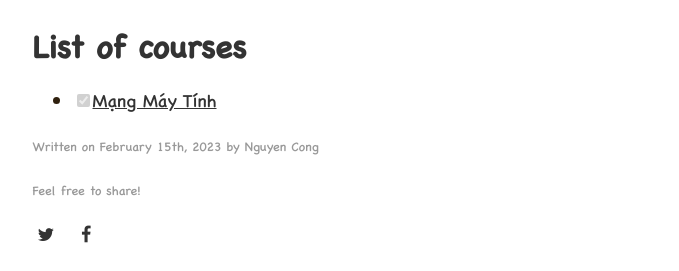
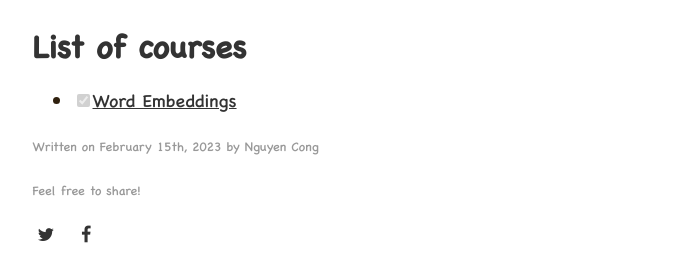
Before and after one commit to DrUnicornIT/AI-Fulzi, a Jekyll site: the page built from _posts/2023-02-15-deep-learning-for-natural-language.md, in a window 1280 px wide. Shown: the part 575-846 px from the top of the page, without its empty margins (300-979 px from the left). Built offline with Jekyll 4.4.1, drawn with Linux system fonts in a browser that asks for light colours.

Commit message:
Fix course

```diff
--- a/_data/settings.yml
+++ b/_data/settings.yml
@@ -18,7 +18,7 @@ listmd:
         url: "ainlp/pre-trainging-and-fine-tuning",
       }
   courseuet:
-  - { name: "Computer NetWork", url: "courseuet/computer-network" }
+    - { name: "Computer NetWork", url: "courseuet/computer-network" }
 
 # Available social icons are powered by Font Awesome, so you can use any icon that they offer
 social:
--- a/_posts/2023-02-15-deep-learning-for-natural-language.md
+++ b/_posts/2023-02-15-deep-learning-for-natural-language.md
@@ -10,4 +10,4 @@ toc: true
 
 # List of courses
 
-- [x] [Mạng Máy Tính]({{ site.github.url }}/{{site.data.settings.listmd.courseuet[0].url}})
+- [x] [Word Embeddings]({{ site.github.url }}/{{site.data.settings.listmd.ainlp[0].url}})
```
